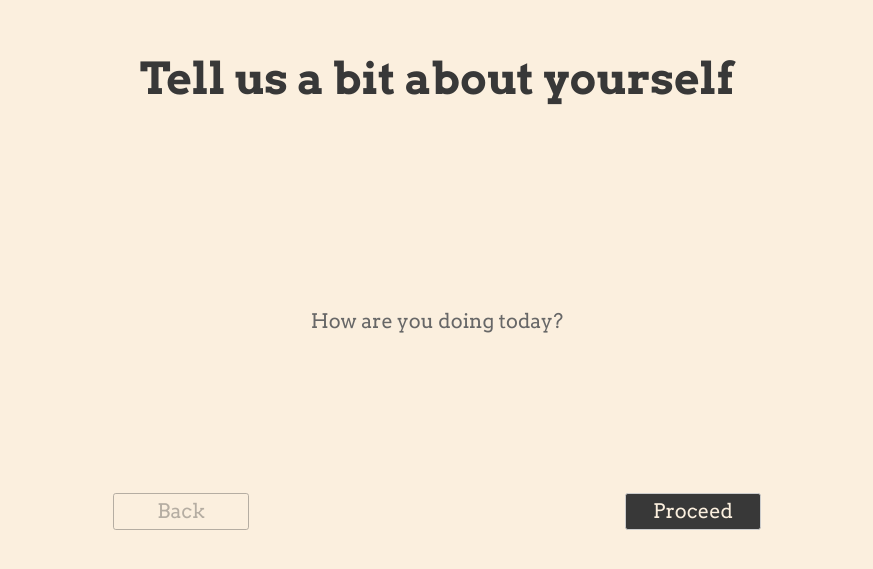
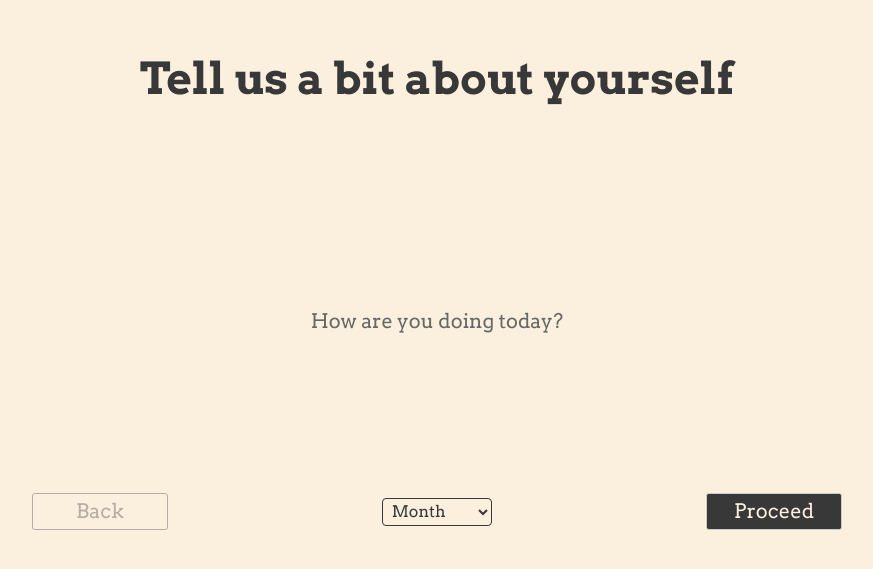
Before and after one commit to preetjdp/Rigel, a Svelte app: page / in a window 1280 px wide. Shown: the part 131-700 px from the top of the page, without its empty margins (203-1076 px from the left). Built offline with nearby package versions, Linux system fonts and the light colour scheme.

Commit message:
✨ Dropdown component

```diff
--- /dev/null
+++ b/src/components/Dropdown.svelte
@@ -0,0 +1,47 @@
+<script lang="ts">
+    export let size: "large" | "default" = "default";
+    export let options: string[] = [];
+    export let hint : string = ""
+
+    $: dropdownProps = {
+        ...$$restProps,
+        class: [
+            "txt",
+            //   size === "field" && "bx--btn--field",
+            //   size === "small" && "bx--btn--sm",
+            size && `dropdown--${size}`,
+            $$restProps.class,
+        ]
+            .filter(Boolean)
+            .join(" "),
+    };
+</script>
+
+<style>
+    select {
+        font-family: "Arvo";
+        background-color: #fbefde;
+        height: 28px;
+
+        border: 1px solid #383838;
+        padding: 2px 5px;
+        border-radius: 4px;
+        font-size: 16px;
+        color: #383838;
+    }
+
+    .dropdown--default {
+        width: 110.5px;
+    }
+
+    .dropdown--large {
+        width: 158.5px;
+    }
+</style>
+
+<select type="drop" {...dropdownProps}>
+    <option value="" disabled selected>{hint}</option>
+    {#each options as option}
+        <option>{option}</option>
+    {/each}
+</select>
--- a/src/pages/page1.svelte
+++ b/src/pages/page1.svelte
@@ -1,6 +1,7 @@
 <script lang="ts">
     import Text from "../components/Text.svelte";
     import Button from "../components/Button.svelte";
+    import Dropdown from "../components/Dropdown.svelte";
 </script>
 
 <style>
@@ -25,6 +26,7 @@
     <Text>How are you doing today?</Text>
     <div class="bottom-row">
         <Button type="secondary" disabled>Back</Button>
+        <Dropdown hint="Month" options={["Cheese", "Butter"]}></Dropdown>
         <Button type="primary">Proceed</Button>
     </div>
 </div>
```
